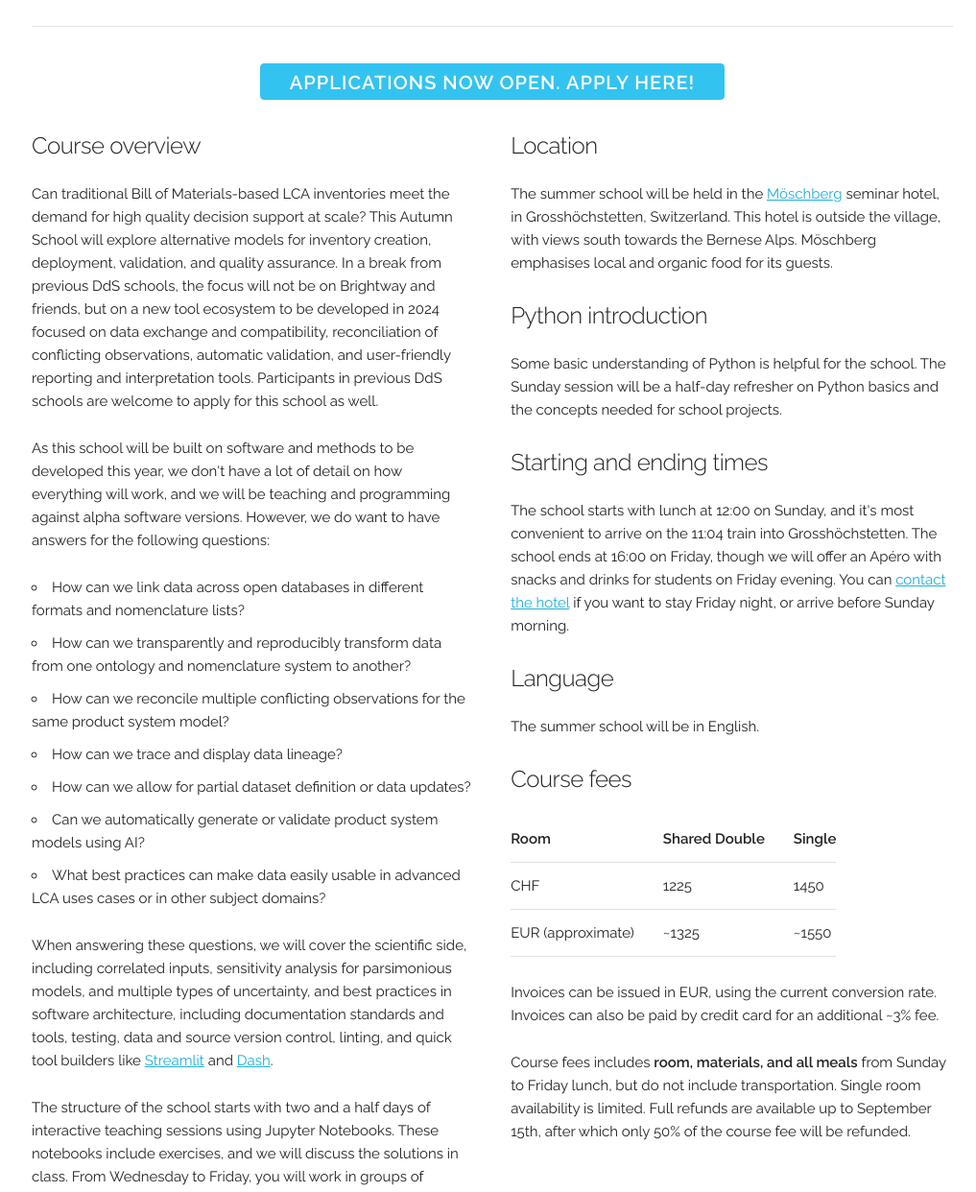
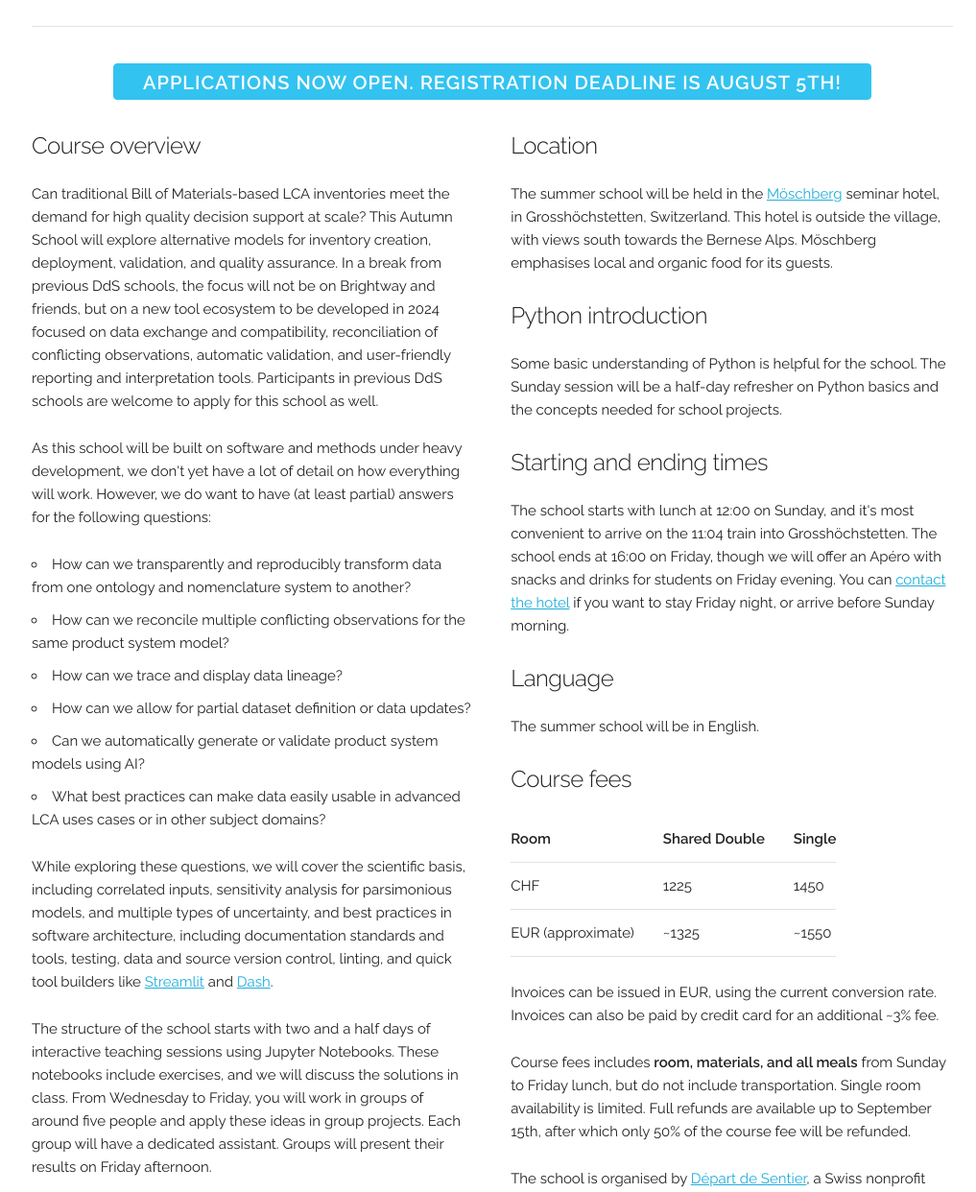
Before and after one commit to Depart-de-Sentier/Depart-de-Sentier.github.io, a plain HTML site: page schools/oct-24/index.html in a window 1280 px wide. Shown: the part 497-1739 px from the top of the page at 96% size, without its empty margins (127-1144 px from the left). Drawn offline with Linux system fonts and the light colour scheme.

Commit message:
Update index.html

```diff
--- a/schools/oct-24/index.html
+++ b/schools/oct-24/index.html
@@ -34,7 +34,7 @@
     <div class="row">
       <div class="twelve columns">
         <div style="text-align: center;">
-          <h4><a href="https://docs.google.com/forms/d/e/1FAIpQLSdj6guYxEuuYgHymX2VNlvyKoQkIa8CCa_v-KAoT1k30N2f9Q/viewform?usp=sf_link" class="button button-primary" style="font-size: 20px;">Applications now open. Apply here!</a></h4>
+          <h4><a href="https://docs.google.com/forms/d/e/1FAIpQLSdj6guYxEuuYgHymX2VNlvyKoQkIa8CCa_v-KAoT1k30N2f9Q/viewform?usp=sf_link" class="button button-primary" style="font-size: 20px;">Applications now open. Registration deadline is August 5th!</a></h4>
         </div>
       </div>
     </div>
@@ -42,9 +42,8 @@
       <div class="one-half column">
         <h5>Course overview</h5>
         <p>Can traditional Bill of Materials-based LCA inventories meet the demand for high quality decision support at scale? This Autumn School will explore alternative models for inventory creation, deployment, validation, and quality assurance. In a break from previous DdS schools, the focus will not be on Brightway and friends, but on a new tool ecosystem to be developed in 2024 focused on data exchange and compatibility, reconciliation of conflicting observations, automatic validation, and user-friendly reporting and interpretation tools. Participants in previous DdS schools are welcome to apply for this school as well.</p>
-        <p>As this school will be built on software and methods to be developed this year, we don't have a lot of detail on how everything will work, and we will be teaching and programming against alpha software versions. However, we do want to have answers for the following questions:</p>
+        <p>As this school will be built on software and methods under heavy development, we don't yet have a lot of detail on how everything will work. However, we do want to have (at least partial) answers for the following questions:</p>
         <ul>
-          <li>How can we link data across open databases in different formats and nomenclature lists?</li>
           <li>How can we transparently and reproducibly transform data from one ontology and nomenclature system to another?</li>
           <li>How can we reconcile multiple conflicting observations for the same product system model?</li>
           <li>How can we trace and display data lineage?</li>
@@ -52,10 +51,9 @@
           <li>Can we automatically generate or validate product system models using AI?</li>
           <li>What best practices can make data easily usable in advanced LCA uses cases or in other subject domains?</li>
         </ul>
-        <p>When answering these questions, we will cover the scientific side, including correlated inputs, sensitivity analysis for parsimonious models, and multiple types of uncertainty, and best practices in software architecture, including documentation standards and tools, testing, data and source version control, linting, and quick tool builders like <a href="https://streamlit.io/">Streamlit</a> and <a href="https://dash.plotly.com/">Dash</a>.</p>
+        <p>While exploring these questions, we will cover the scientific basis, including correlated inputs, sensitivity analysis for parsimonious models, and multiple types of uncertainty, and best practices in software architecture, including documentation standards and tools, testing, data and source version control, linting, and quick tool builders like <a href="https://streamlit.io/">Streamlit</a> and <a href="https://dash.plotly.com/">Dash</a>.</p>
         <p>The structure of the school starts with two and a half days of interactive teaching sessions using Jupyter Notebooks. These notebooks include exercises, and we will discuss the solutions in class. From Wednesday to Friday, you will work in groups of around five people and apply these ideas in group projects. Each group will have a dedicated assistant. Groups will present their results on Friday afternoon.</p>
         <p>This autumn school is primarily aimed at PhD and postdocs students who are studying or using life cycle assessment, but others are also welcome to apply. Students who complete the school will receive a certificate for 2 ETCS credit points. Enrolment is limited to 30 people.</p>
-        <p>The school is organised by <a href="https://www.d-d-s.ch/">Départ de Sentier</a>, a Swiss nonprofit association which supports open sustainability assessment and public engagement.</p>
       </div>
       <div class="one-half column">
         <h5>Location</h5>
@@ -90,6 +88,7 @@
         </table>
         <p>Invoices can be issued in EUR, using the current conversion rate. Invoices can also be paid by credit card for an additional ~3% fee.</p>
         <p>Course fees includes <b>room, materials, and all meals</b> from Sunday to Friday lunch, but do not include transportation. Single room availability is limited. Full refunds are available up to September 15th, after which only 50% of the course fee will be refunded.</p>
+        <p>The school is organised by <a href="https://www.d-d-s.ch/">Départ de Sentier</a>, a Swiss nonprofit association which supports open sustainability assessment and public engagement.</p>
       </div>
     </div>
   </div>
```
